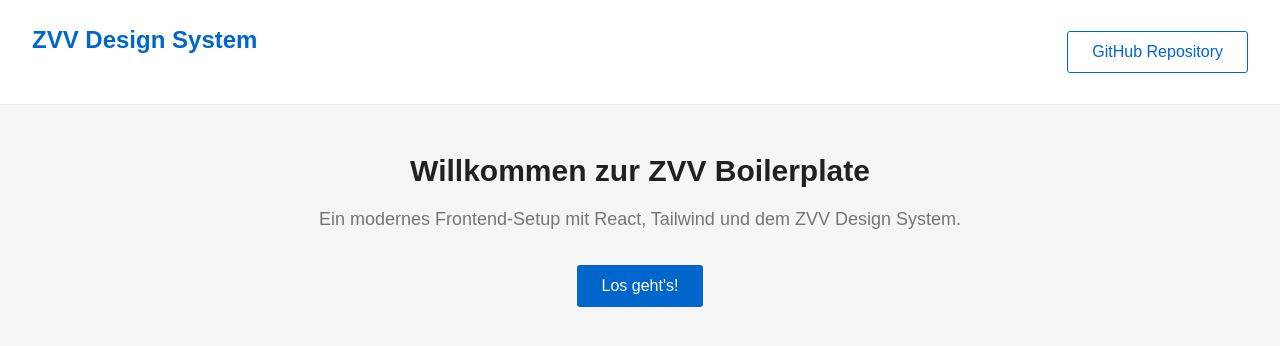
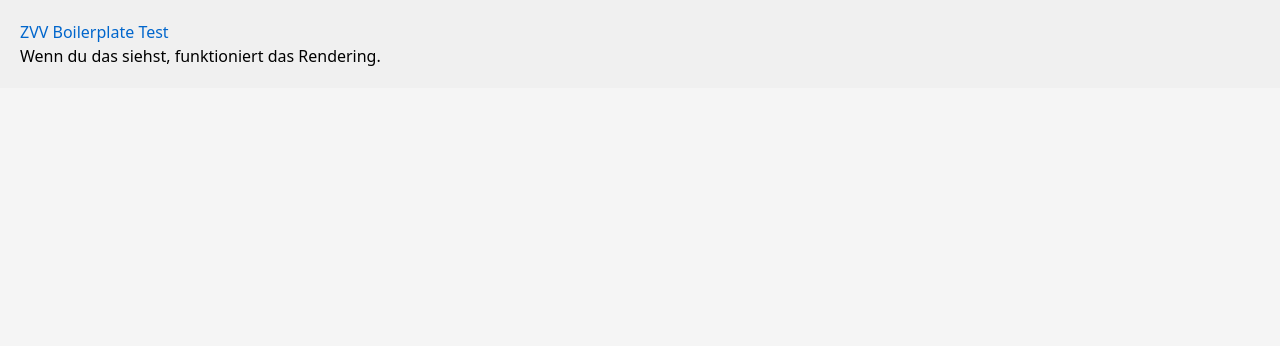
Before and after one commit to muraschal/zvv-boilerplate, a React (Vite) app: page / in a window 1280 px wide. Shown: the top 346 px of the page. Built offline with nearby package versions, Linux system fonts and the light colour scheme; a web font is replaced by a local one.

Commit message:
fix: Resolve styling and rendering issues
- Remove direct CSS import from index.html
- Update App.jsx with welcome message
- Fix module imports in main.jsx
- Update Tailwind content config

```diff
--- /dev/null
+++ b/postcss.config.js
@@ -0,0 +1,6 @@
+export default {
+  plugins: {
+    tailwindcss: {},
+    autoprefixer: {},
+  },
+}
--- a/src/App.jsx
+++ b/src/App.jsx
@@ -3,41 +3,9 @@
 
 const App = () => {
   return (
-    <div className="min-h-screen bg-zvv-gray-100">
-      <header className="bg-white border-b border-zvv-gray-200">
-        <div className="zvv-container py-6">
-          <div className="flex items-center justify-between">
-            <h1 className="text-2xl font-bold text-zvv-blue">
-              ZVV Design System
-            </h1>
-            <nav>
-              <ZvvButton
-                as="a"
-                href="https://github.com/muraschal/zvv-boilerplate"
-                variant="secondary"
-                target="_blank"
-                rel="noopener noreferrer"
-              >
-                GitHub Repository
-              </ZvvButton>
-            </nav>
-          </div>
-        </div>
-      </header>
-
-      <main className="zvv-container py-12">
-        <div className="text-center">
-          <h2 className="text-3xl font-bold mb-4">
-            Willkommen zur ZVV Boilerplate
-          </h2>
-          <p className="text-lg text-zvv-gray-600 mb-8">
-            Ein modernes Frontend-Setup mit React, Tailwind und dem ZVV Design System.
-          </p>
-          <ZvvButton variant="primary">
-            Los geht's!
-          </ZvvButton>
-        </div>
-      </main>
+    <div style={{ padding: '20px', background: '#f0f0f0' }}>
+      <h1 style={{ color: '#0066CC' }}>ZVV Boilerplate Test</h1>
+      <p>Wenn du das siehst, funktioniert das Rendering.</p>
     </div>
   )
 }
--- a/src/index.css
+++ b/src/index.css
@@ -1,5 +1,5 @@
-@import './styles/zvv-base.css';
-
 @tailwind base;
 @tailwind components;
 @tailwind utilities;
+
+@import './styles/zvv-base.css';
--- a/vite.config.js
+++ b/vite.config.js
@@ -3,4 +3,13 @@
 
 export default defineConfig({
   plugins: [react()],
+  server: {
+    hmr: true,
+    watch: {
+      usePolling: true
+    }
+  },
+  build: {
+    sourcemap: true
+  }
 })
```
